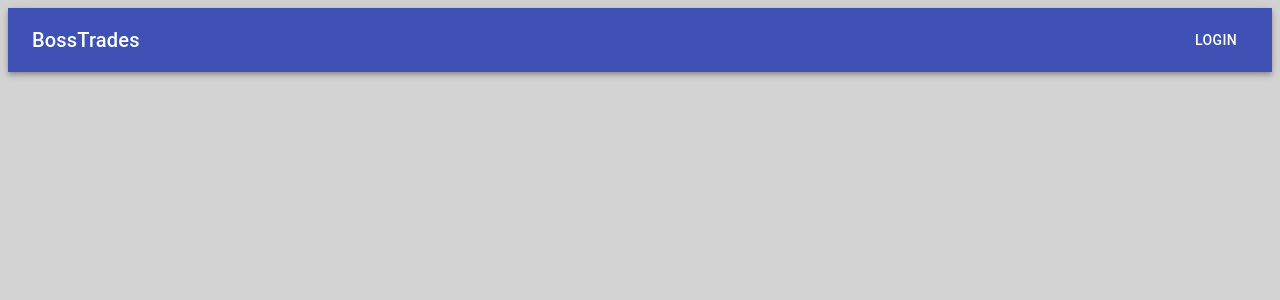
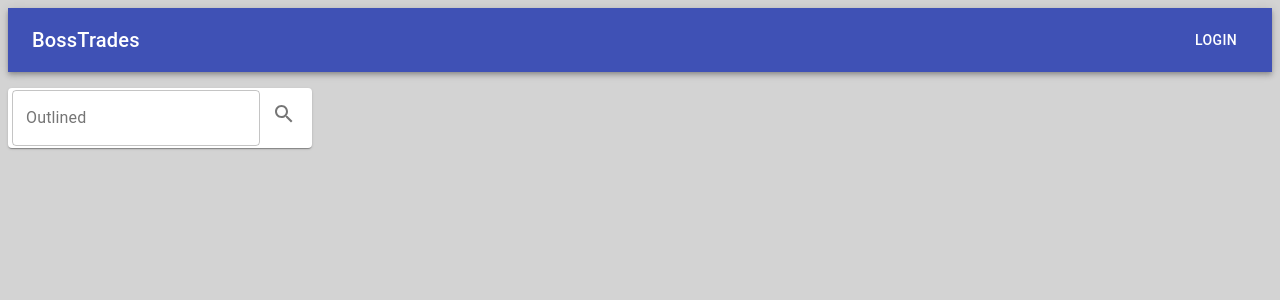
Before and after one commit to MichelleLucero/bosstrades, a React (Create React App) app in the folder client/: page / in a window 1280 px wide. Shown: the top 300 px of the page. Built offline with nearby package versions, Linux system fonts and the light colour scheme.

Commit message:
Added homepage

```diff
--- a/client/src/App.js
+++ b/client/src/App.js
@@ -7,6 +7,7 @@
 import TransactionCompany from './pages/TransactionCompany';
 import TransactionPerson from './pages/TransactionPerson';
 import Login from './pages/Login';
+import Homepage from './pages/Homepage';
 
 const App = () => {
   return (
@@ -15,6 +16,7 @@
         <Navbar />
         {/* <Search /> */}
         <Switch>
+          <Route path='/' component={Homepage} />
           <Route path='/search/:query' component={SearchResult} />
           <Route
             path='/transaction/company/:ticker'
--- /dev/null
+++ b/client/src/pages/Homepage.js
@@ -0,0 +1,12 @@
+import React from 'react';
+import Search from '../components/search/Search';
+
+const Homepage = () => {
+  return (
+    <div>
+      <Search />
+    </div>
+  );
+};
+
+export default Homepage;
```
